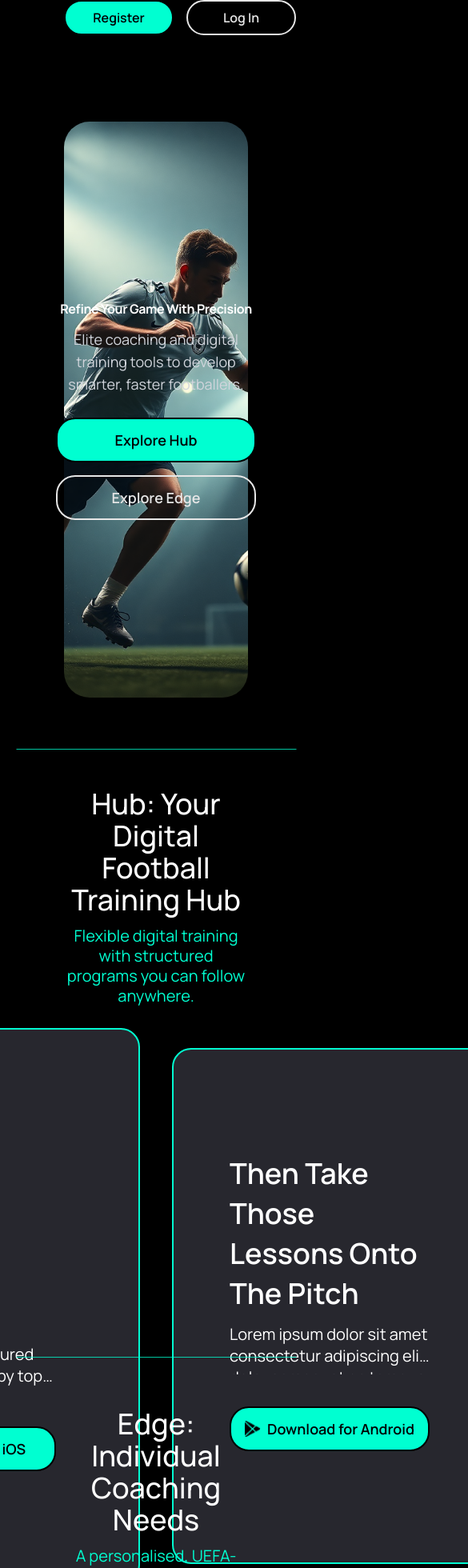
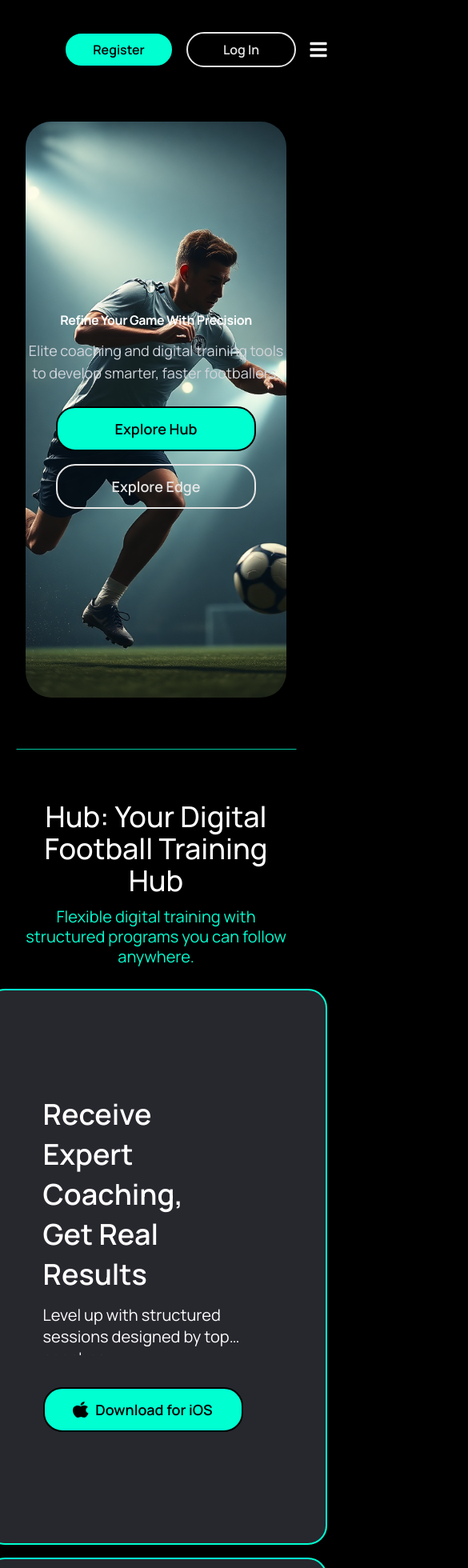
Before and after one commit to probuiltfootball/PROBUILT_FE, a Next.js app: page / in a window 390 px wide. Shown: the top 1960 px of the page at 80% size, 585 px wide, since content can reach past the window. Built offline with nearby package versions, Linux system fonts and the light colour scheme.

Commit message:
temporary responsive layout (#13)
* temporary responsive layout

* css updated for buttons

```diff
--- a/src/components/edge-section.tsx
+++ b/src/components/edge-section.tsx
@@ -10,7 +10,7 @@ import { Button } from "./ui/button";
 
 export default function EdgeSection() {
   return (
-    <section className="my-16 mx-20 text-(--secondary)">
+    <motion.div className="my-16 md:my-16 md:mx-20 sm:mx-10 mx-8 text-(--secondary)">
       <motion.div
         className="text-center mb-7"
         initial={{ opacity: 0, y: 30 }}
@@ -26,7 +26,7 @@ export default function EdgeSection() {
       </motion.div>
 
       {/* Card */}
-      <div className="flex flex-row items-center gap-15 bg-[#27272E] rounded-[30px] p-21.25">
+      <div className="flex flex-col md:flex-row items-center gap-15 bg-[#27272E] rounded-[30px] p-21.25">
         <div>
           <Image
             src={edge_image}
@@ -68,7 +68,7 @@ export default function EdgeSection() {
             </li>
           </ul>
           <motion.div
-            className="flex flex-col sm:flex-row gap-4"
+            className="flex flex-row md:gap-4 gap-2"
             initial={{ opacity: 0, y: 20 }}
             whileInView={{ opacity: 1, y: 0 }}
             viewport={{ margin: "-100px" }}
@@ -91,6 +91,6 @@ export default function EdgeSection() {
           </motion.div>
         </div>
       </div>
-    </section>
+    </motion.div>
   );
 }
--- a/src/components/hero-section.tsx
+++ b/src/components/hero-section.tsx
@@ -7,7 +7,7 @@ import { Button } from "./ui/button";
 
 export default function HeroSection() {
   return (
-    <motion.div className="relative flex justify-center text-center rounded-4xl mt-38 mb-16 mx-20 h-180">
+    <motion.div className="relative flex justify-center text-center rounded-4xl mt-38 mb-16 md:mx-20 sm:mx-10 mx-8 h-180">
       <Image
         src={herobg}
         alt="Football background"
--- a/src/components/hub-section.tsx
+++ b/src/components/hub-section.tsx
@@ -9,7 +9,7 @@ import Link from "next/link";
 
 export default function HubSection() {
   return (
-    <motion.div className="mt-12 mb-16 mx-20 h-161.75 text-(--secondary)">
+    <motion.div className="my-16 md:mx-20 sm:mx-10 mx-8 text-(--secondary)">
       <motion.div
         className="text-center mb-7"
         initial={{ opacity: 0, y: 30 }}
@@ -26,7 +26,7 @@ export default function HubSection() {
       </motion.div>
 
       {/* Card */}
-      <motion.div className="flex flex-row justify-center items-center gap-10">
+      <motion.div className="flex flex-col md:flex-row justify-center items-center md:gap-10 gap-4">
         <motion.div
           className="border-2 border-(--accent) rounded-3xl flex-1 bg-[#27272E] pt-32.5 pb-34.75 pl-17.5 pr-25.75"
           whileHover={{ scale: 1.03 }}
--- a/src/components/navbar.tsx
+++ b/src/components/navbar.tsx
@@ -83,7 +83,7 @@ export default function Navbar() {
 
         {/* Nav Links */}
         <motion.div
-          className="hidden md:flex items-center gap-4 flex-1 ml-8"
+          className="hidden md:flex md:items-center gap-4 flex-1 ml-8"
           initial={{ opacity: 0, y: 20 }}
           whileInView={{ opacity: 1, y: 0 }}
           viewport={{ margin: "-100px" }}
@@ -143,11 +143,11 @@ export default function Navbar() {
         </motion.div>
 
         <motion.div
-          className="flex gap-4 justify-end items-center"
-          initial={{ opacity: 0, y: 20 }}
-          whileInView={{ opacity: 1, y: 0 }}
-          viewport={{ margin: "-100px" }}
-          transition={{ duration: 0.5, ease: "easeOut", delay: 0.4 }}
+          className="flex gap-4 justify-center items-center sm:justify-end flex-1 pt-10 "
+          // initial={{ opacity: 0, y: 20 }}
+          // whileInView={{ opacity: 1, y: 0 }}
+          // viewport={{ margin: "-100px" }}
+          // transition={{ duration: 0.5, ease: "easeOut", delay: 0.4 }}
         >
           {/* Auth State */}
           {isAuthenticated ? (
@@ -173,7 +173,10 @@ export default function Navbar() {
 
           {/* Mobile Menu Button */}
           <div className="md:hidden flex items-center">
-            <button onClick={() => setIsOpen(!isOpen)}>
+            <button
+              onClick={() => setIsOpen(!isOpen)}
+              className="text-white focus:outline-none"
+            >
               {isOpen ? <FaTimes size={24} /> : <FaBars size={24} />}
             </button>
           </div>
--- a/src/components/team-section.tsx
+++ b/src/components/team-section.tsx
@@ -8,7 +8,7 @@ import Coach2 from "@/assets/figma/Rhys_profile.png";
 
 export default function TeamSection() {
   return (
-    <section className="mt-12 mb-16 mx-20 text-(--secondary)">
+    <section className="mt-12 mb-16 md:mx-20 sm:mx-10 mx-8 text-(--secondary)">
       {/* Header */}
       <motion.div
         className="text-center mb-7"
@@ -26,7 +26,7 @@ export default function TeamSection() {
       </motion.div>
 
       {/* Grid */}
-      <div className="flex flex-row gap-8 justify-center">
+      <div className="flex flex-col md:flex-row gap-8 justify-center items-center">
         <motion.div
           className="flex flex-col justify-center items-center flex-1 max-w-101.75 gap-5"
           whileHover={{ scale: 1.03 }}
--- a/src/components/testimonials-section.tsx
+++ b/src/components/testimonials-section.tsx
@@ -103,7 +103,7 @@ export default function TestimonialCarousel({
   const next = items[wrap(index + 1)];
 
   return (
-    <section className="mt-12 mb-16 mx-20 text-(--secondary) bg-[#27272E] rounded-[30px] px-17.5 py-23">
+    <section className="mt-12 mb-16 md:mx-20 sm:mx-10 mx-8 text-(--secondary) bg-[#27272E] rounded-[30px] px-17.5 py-23">
       <motion.div
         className="text-center mb-16.75"
         initial={{ opacity: 0, y: 30 }}
@@ -138,12 +138,12 @@ export default function TestimonialCarousel({
 
         {/* NAMES LINE: prev - current - next */}
 
-        <div className="relative flex items-center justify-center gap-42.75 pt-9.5 border-t border-(--border-forms)">
+        <div className="relative flex items-center justify-center md:gap-42.75 gap-4 pt-9.5 border-t border-(--border-forms)">
           {/* previous name (clickable) */}
           <button
             onClick={goPrev}
             aria-label={`Previous testimonial: ${prev.name}`}
-            className="flex gap-5 items-center text-sm md:text-base text-gray-400 hover:text-gray-200 transition-colors w-62"
+            className="flex gap-5 items-center text-sm md:text-base text-gray-400 hover:text-gray-200 transition-colors md:w-62"
           >
             <Image
               src={prev.avatar}
@@ -153,14 +153,14 @@ export default function TestimonialCarousel({
               className="rounded-full"
             />
             <div className="flex flex-col items-start">
-              <span className="truncate max-w-36">{prev.name}</span>
+              <span className="truncate md:max-w-36">{prev.name}</span>
               <div className="text-xs text-(--accent)">{prev.role}</div>
             </div>
           </button>
 
           {/* current name (prominent) */}
-          <div className="-top-0.5 left-1/2 absolute h-0.75 w-82.75 -translate-x-1/2 bg-(--accent) rounded-full" />
-          <div className="flex gap-5 items-center w-62">
+          <div className="-top-0.5 left-1/2 absolute h-0.75 md:w-82.75 -translate-x-1/2 bg-(--accent) rounded-full" />
+          <div className="flex gap-5 items-center md:w-62">
             <Image
               src={prev.avatar}
               alt={prev.name}
@@ -180,7 +180,7 @@ export default function TestimonialCarousel({
           <button
             onClick={goNext}
             aria-label={`Next testimonial: ${next.name}`}
-            className="flex gap-5 items-center text-sm md:text-base text-gray-400 hover:text-gray-200 transition-colors w-62"
+            className="flex gap-5 items-center text-sm md:text-base text-gray-400 hover:text-gray-200 transition-colors md:w-62"
           >
             <Image
               src={next.avatar}
@@ -190,7 +190,7 @@ export default function TestimonialCarousel({
               className="rounded-full"
             />
             <div className="flex flex-col items-start">
-              <span className="truncate max-w-36">{next.name}</span>
+              <span className="truncate md:max-w-36">{next.name}</span>
               <div className="text-xs text-(--accent)">{next.role}</div>
             </div>
           </button>
--- a/src/components/upcoming-sessions.tsx
+++ b/src/components/upcoming-sessions.tsx
@@ -11,7 +11,7 @@ import Link from "next/link";
 
 export default function UpcomingSessions() {
   return (
-    <section className="my-16 mx-20 text-(--secondary)">
+    <section className="my-16 md:mx-20 sm:mx-10 mx-8 text-(--secondary)">
       <motion.div
         className="text-center mb-7"
         initial={{ opacity: 0, y: 30 }}
@@ -28,7 +28,7 @@ export default function UpcomingSessions() {
       </motion.div>
 
       {/* Card */}
-      <div className="flex flex-row items-center gap-15 bg-[#27272E] rounded-[30px] p-21.25">
+      <div className="flex flex-col md:flex-row items-center gap-15 bg-[#27272E] rounded-[30px] p-21.25">
         <div>
           <Image
             src={session_image}
@@ -64,7 +64,7 @@ export default function UpcomingSessions() {
             </li>
           </ul>
           <motion.div
-            className="flex flex-col sm:flex-row gap-4"
+            className="flex flex-row md:gap-4 gap-2"
             initial={{ opacity: 0, y: 20 }}
             whileInView={{ opacity: 1, y: 0 }}
             viewport={{ margin: "-100px" }}
```
Also changed, not shown: src/components/auth/SignupForm.tsx (+46 -53 lines).
